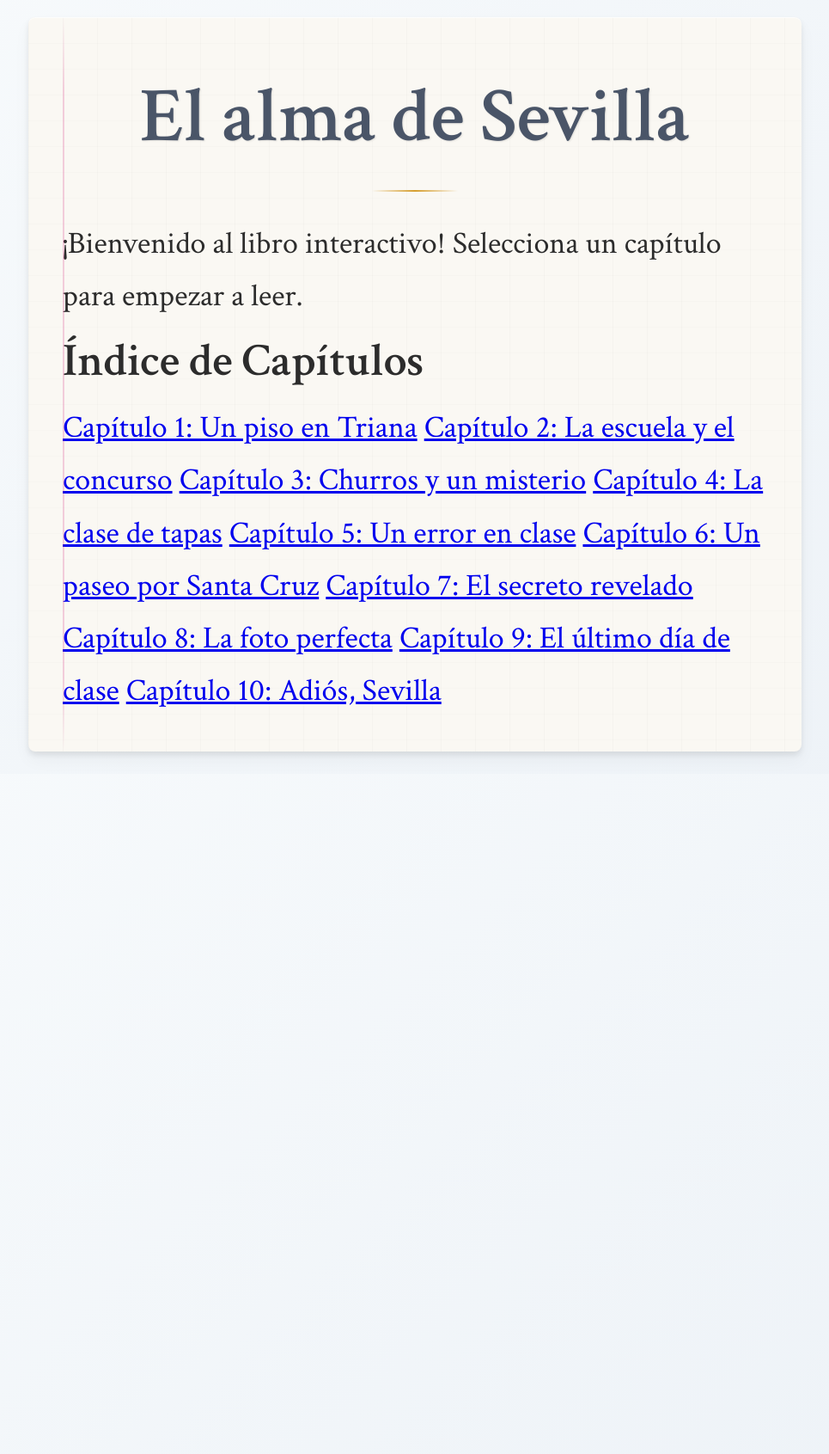
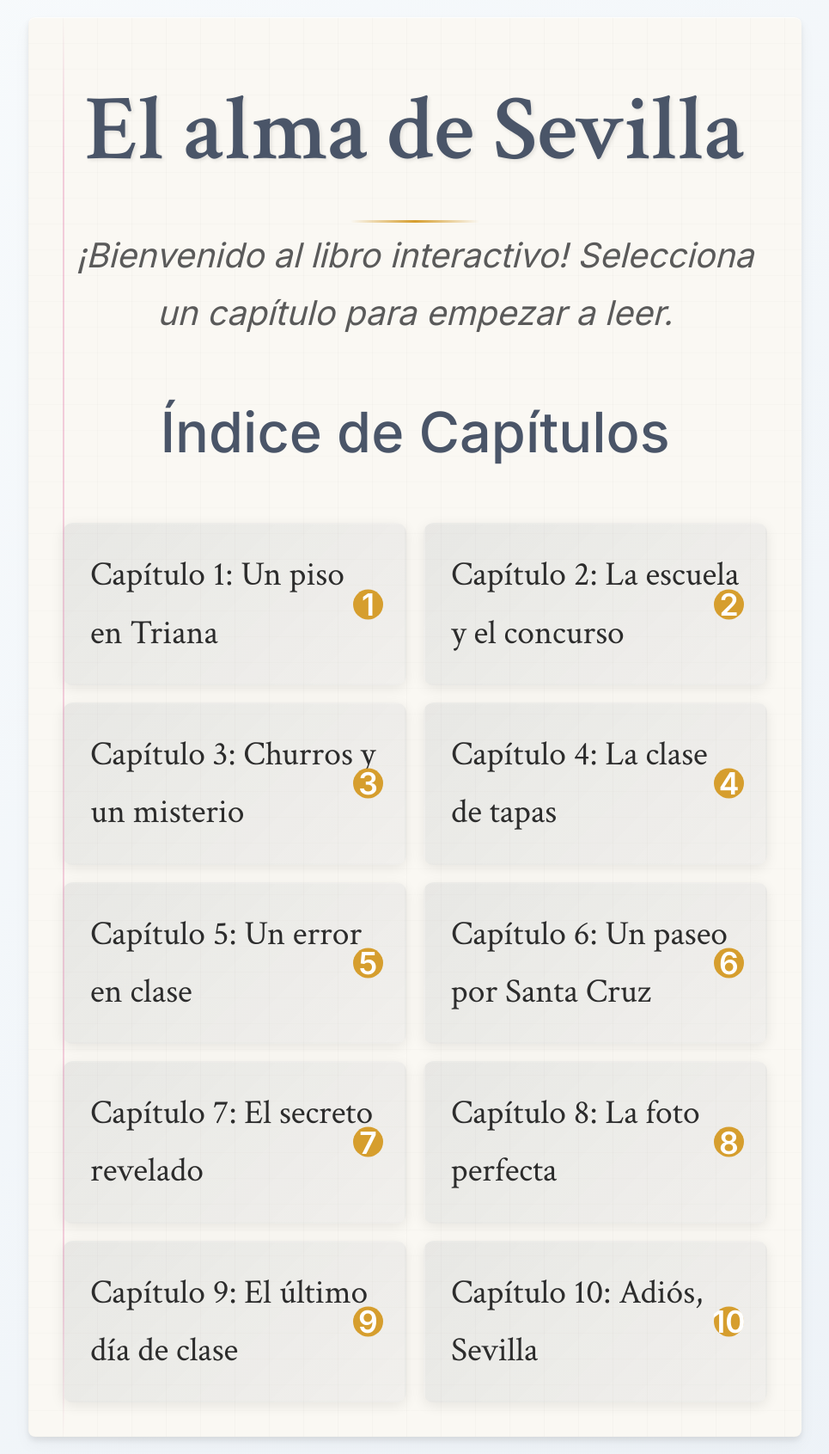
Before and after one commit to balpomorelitm/elalmadesevilla, a Jekyll site: the page built from index.md, in a window 1280 px wide. Shown: the whole page at 86% size, without its empty margins (157-1122 px from the left). Built offline with Jekyll 4.4.1, drawn with Linux system fonts in a browser that asks for light colours; before the commit the page ends 900 px from its top, so only the background shows below that.

Commit message:
Update style.css

```diff
--- a/assets/css/style.css
+++ b/assets/css/style.css
@@ -731,3 +731,185 @@ h1::after {
         padding: 12px;
     }
 }
+/* Estilo del título principal del índice */
+.container h1 {
+    font-family: 'Crimson Text', serif;
+    font-size: 3em;
+    font-weight: 600;
+    color: var(--accent-blue);
+    text-align: center;
+    margin-bottom: 20px;
+    text-shadow: 2px 2px 4px rgba(0,0,0,0.1);
+    position: relative;
+}
+
+.container h1::after {
+    content: '';
+    position: absolute;
+    bottom: -15px;
+    left: 50%;
+    transform: translateX(-50%);
+    width: 150px;
+    height: 3px;
+    background: linear-gradient(to right, transparent, var(--accent-warm), transparent);
+}
+
+/* Subtítulo del índice */
+.container h2 {
+    font-family: 'Inter', sans-serif;
+    font-size: 1.8em;
+    font-weight: 500;
+    color: var(--accent-blue);
+    text-align: center;
+    margin: 40px 0 50px 0;
+}
+
+/* Descripción de bienvenida */
+.container p {
+    font-size: 1.1em;
+    text-align: center;
+    color: var(--text-secondary);
+    margin-bottom: 50px;
+    font-family: 'Inter', sans-serif;
+    font-style: italic;
+}
+
+/* Contenedor de la lista de capítulos */
+.chapter-list {
+    display: grid;
+    grid-template-columns: repeat(auto-fit, minmax(350px, 1fr));
+    gap: 20px;
+    margin-top: 40px;
+    padding: 0;
+}
+
+/* Botones de capítulos */
+.chapter-list a {
+    display: flex;
+    align-items: center;
+    justify-content: flex-start;
+    padding: 25px 30px;
+    background: linear-gradient(135deg,
+        rgba(74, 85, 104, 0.1) 0%,
+        rgba(74, 85, 104, 0.05) 100%);
+    border: 2px solid transparent;
+    border-radius: 12px;
+    text-decoration: none;
+    color: var(--text-primary);
+    font-family: 'Crimson Text', serif;
+    font-size: 1.1em;
+    font-weight: 500;
+    transition: all 0.4s cubic-bezier(0.175, 0.885, 0.32, 1.275);
+    position: relative;
+    overflow: hidden;
+    box-shadow: 0 4px 15px rgba(0,0,0,0.08);
+}
+
+/* Efecto de fondo animado */
+.chapter-list a::before {
+    content: '';
+    position: absolute;
+    top: 0;
+    left: -100%;
+    width: 100%;
+    height: 100%;
+    background: linear-gradient(135deg,
+        var(--accent-blue) 0%,
+        #2d3748 100%);
+    transition: all 0.4s ease;
+    z-index: -1;
+}
+
+/* Número del capítulo */
+.chapter-list a::after {
+    content: attr(data-chapter);
+    position: absolute;
+    right: 25px;
+    top: 50%;
+    transform: translateY(-50%);
+    background: var(--accent-warm);
+    color: white;
+    width: 35px;
+    height: 35px;
+    border-radius: 50%;
+    display: flex;
+    align-items: center;
+    justify-content: center;
+    font-weight: 600;
+    font-size: 0.9em;
+    font-family: 'Inter', sans-serif;
+    transition: all 0.3s ease;
+}
+
+/* Estados hover */
+.chapter-list a:hover {
+    transform: translateY(-8px) scale(1.02);
+    box-shadow: 0 12px 35px rgba(0,0,0,0.15);
+    border-color: var(--accent-blue);
+    color: white;
+}
+
+.chapter-list a:hover::before {
+    left: 0;
+}
+
+.chapter-list a:hover::after {
+    background: white;
+    color: var(--accent-blue);
+    transform: translateY(-50%) scale(1.1);
+}
+
+/* Estados active/focus */
+.chapter-list a:active {
+    transform: translateY(-4px) scale(0.98);
+}
+
+.chapter-list a:focus {
+    outline: 3px solid rgba(74, 85, 104, 0.3);
+    outline-offset: 4px;
+}
+
+/* Responsive para móviles */
+@media (max-width: 768px) {
+    .chapter-list {
+        grid-template-columns: 1fr;
+        gap: 15px;
+        margin-top: 30px;
+    }
+
+    .chapter-list a {
+        padding: 20px 25px;
+        font-size: 1em;
+    }
+
+    .chapter-list a::after {
+        width: 30px;
+        height: 30px;
+        right: 20px;
+        font-size: 0.8em;
+    }
+
+    .container h1 {
+        font-size: 2.5em;
+    }
+
+    .container h2 {
+        font-size: 1.5em;
+        margin: 30px 0 40px 0;
+    }
+}
+
+@media (max-width: 480px) {
+    .chapter-list {
+        gap: 12px;
+    }
+
+    .chapter-list a {
+        padding: 18px 20px;
+        font-size: 0.95em;
+    }
+
+    .container h1 {
+        font-size: 2.2em;
+    }
+}
```
